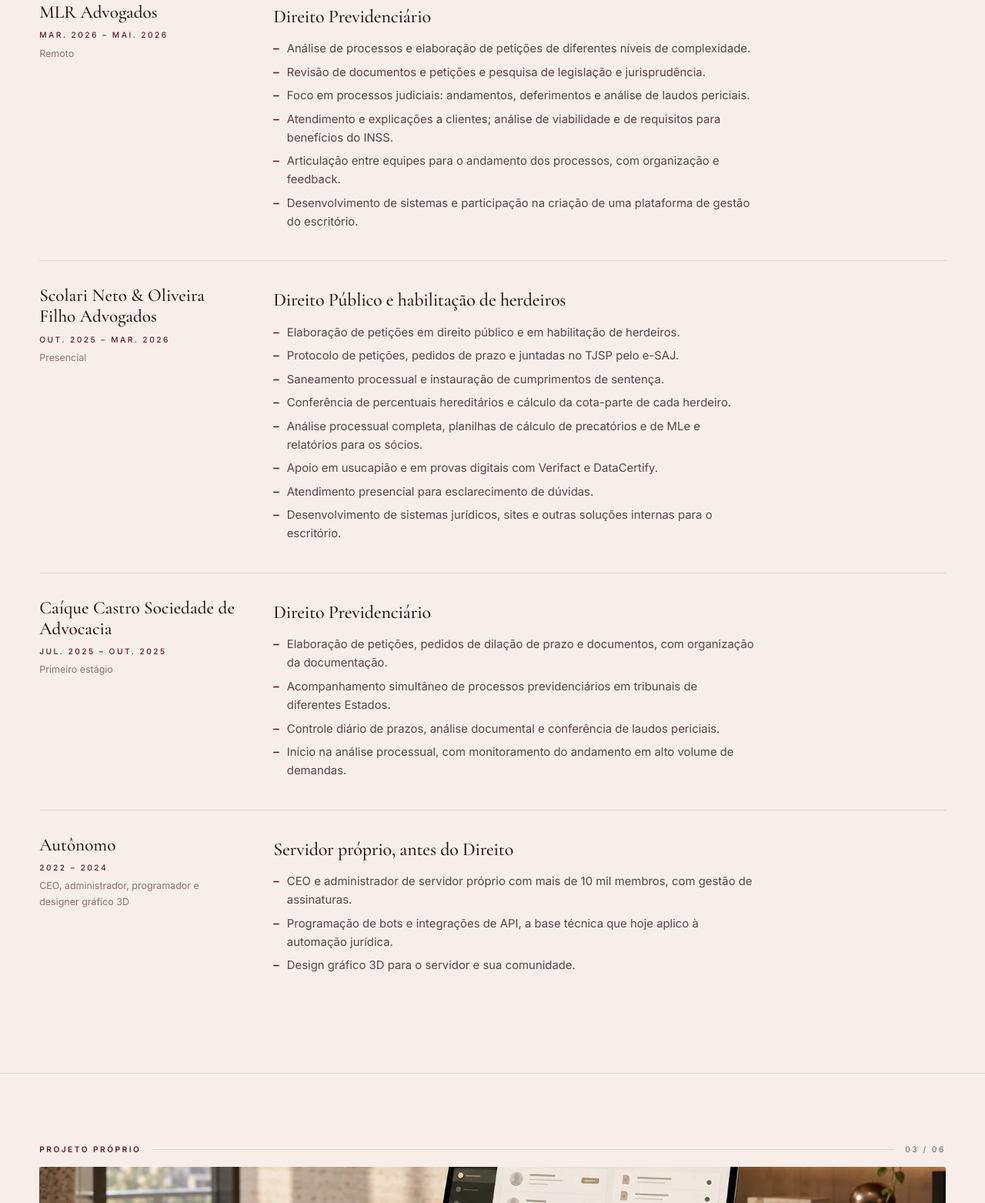
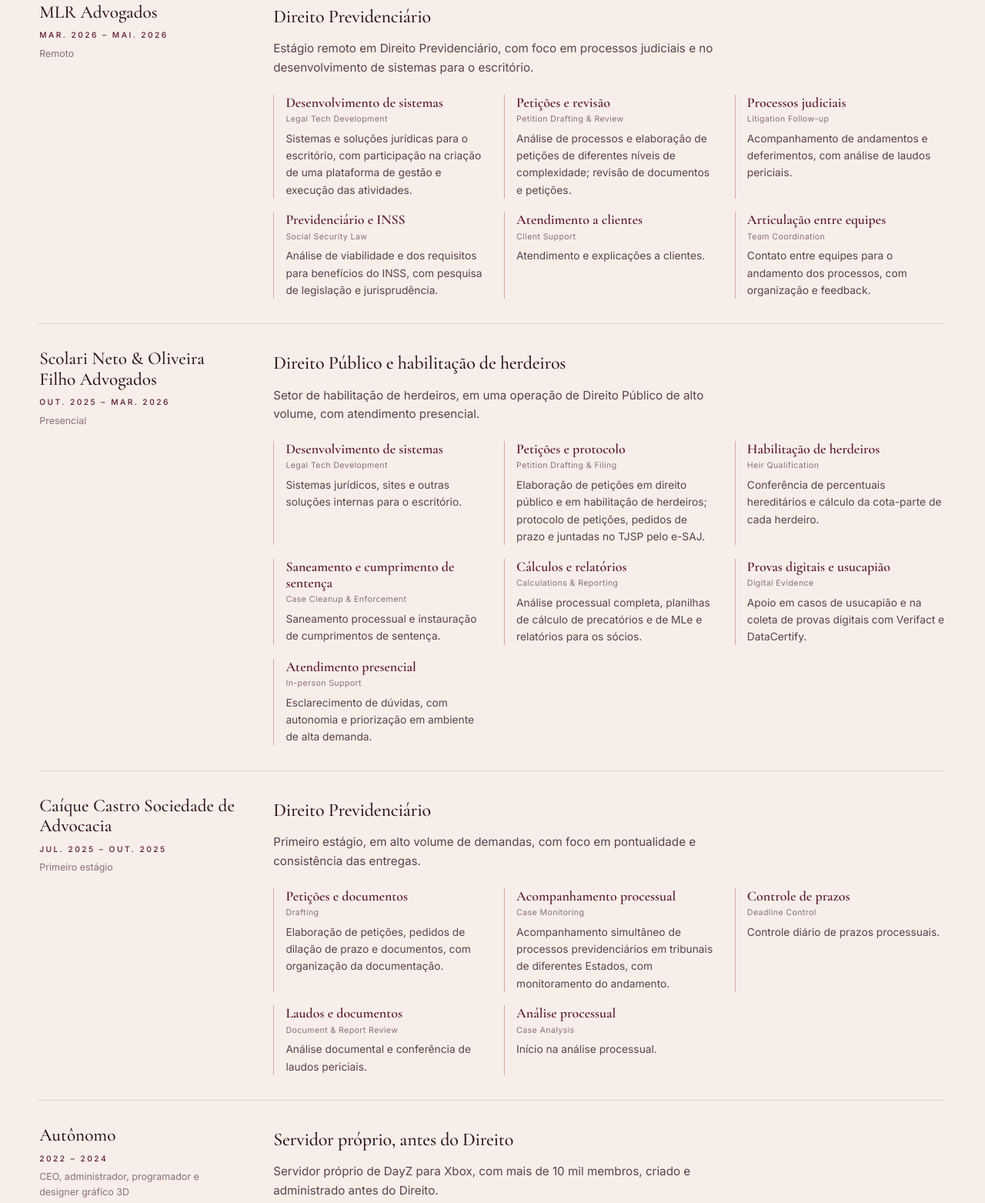
Before and after one commit to daniloramblas-lgtm/Site, a plain HTML site: page index.html in a window 1280 px wide. Shown: the part 3072-4635 px from the top of the page at 77% size. Drawn offline with nearby package versions, Linux system fonts and the light colour scheme.

Commit message:
Trajetoria: todos os cargos no padrao de cartoes da Forza

```diff
--- a/index.html
+++ b/index.html
@@ -443,14 +443,15 @@ if(t==='vinho'||t==='creme'||t==='noite')document.documentElement.setAttribute('
         <div><div class="where">MLR Advogados</div><div class="when track">mar. 2026 – mai. 2026</div><div class="role">Remoto</div></div>
         <div>
           <h3>Direito Previdenciário</h3>
-          <ul>
-            <li>Análise de processos e elaboração de petições de diferentes níveis de complexidade.</li>
-            <li>Revisão de documentos e petições e pesquisa de legislação e jurisprudência.</li>
-            <li>Foco em processos judiciais: andamentos, deferimentos e análise de laudos periciais.</li>
-            <li>Atendimento e explicações a clientes; análise de viabilidade e de requisitos para benefícios do INSS.</li>
-            <li>Articulação entre equipes para o andamento dos processos, com organização e feedback.</li>
-            <li>Desenvolvimento de sistemas e participação na criação de uma plataforma de gestão do escritório.</li>
-          </ul>
+          <p>Estágio remoto em Direito Previdenciário, com foco em processos judiciais e no desenvolvimento de sistemas para o escritório.</p>
+          <div class="funcs">
+            <div class="func"><h4>Desenvolvimento de sistemas</h4><small>Legal Tech Development</small><p>Sistemas e soluções jurídicas para o escritório, com participação na criação de uma plataforma de gestão e execução das atividades.</p></div>
+            <div class="func"><h4>Petições e revisão</h4><small>Petition Drafting &amp; Review</small><p>Análise de processos e elaboração de petições de diferentes níveis de complexidade; revisão de documentos e petições.</p></div>
+            <div class="func"><h4>Processos judiciais</h4><small>Litigation Follow-up</small><p>Acompanhamento de andamentos e deferimentos, com análise de laudos periciais.</p></div>
+            <div class="func"><h4>Previdenciário e INSS</h4><small>Social Security Law</small><p>Análise de viabilidade e dos requisitos para benefícios do INSS, com pesquisa de legislação e jurisprudência.</p></div>
+            <div class="func"><h4>Atendimento a clientes</h4><small>Client Support</small><p>Atendimento e explicações a clientes.</p></div>
+            <div class="func"><h4>Articulação entre equipes</h4><small>Team Coordination</small><p>Contato entre equipes para o andamento dos processos, com organização e feedback.</p></div>
+          </div>
         </div>
       </div>
 
@@ -458,16 +459,16 @@ if(t==='vinho'||t==='creme'||t==='noite')document.documentElement.setAttribute('
         <div><div class="where">Scolari Neto &amp; Oliveira Filho Advogados</div><div class="when track">out. 2025 – mar. 2026</div><div class="role">Presencial</div></div>
         <div>
           <h3>Direito Público e habilitação de herdeiros</h3>
-          <ul>
-            <li>Elaboração de petições em direito público e em habilitação de herdeiros.</li>
-            <li>Protocolo de petições, pedidos de prazo e juntadas no TJSP pelo e-SAJ.</li>
-            <li>Saneamento processual e instauração de cumprimentos de sentença.</li>
-            <li>Conferência de percentuais hereditários e cálculo da cota-parte de cada herdeiro.</li>
-            <li>Análise processual completa, planilhas de cálculo de precatórios e de MLe e relatórios para os sócios.</li>
-            <li>Apoio em usucapião e em provas digitais com Verifact e DataCertify.</li>
-            <li>Atendimento presencial para esclarecimento de dúvidas.</li>
-            <li>Desenvolvimento de sistemas jurídicos, sites e outras soluções internas para o escritório.</li>
-          </ul>
+          <p>Setor de habilitação de herdeiros, em uma operação de Direito Público de alto volume, com atendimento presencial.</p>
+          <div class="funcs">
+            <div class="func"><h4>Desenvolvimento de sistemas</h4><small>Legal Tech Development</small><p>Sistemas jurídicos, sites e outras soluções internas para o escritório.</p></div>
+            <div class="func"><h4>Petições e protocolo</h4><small>Petition Drafting &amp; Filing</small><p>Elaboração de petições em direito público e em habilitação de herdeiros; protocolo de petições, pedidos de prazo e juntadas no TJSP pelo e-SAJ.</p></div>
+            <div class="func"><h4>Habilitação de herdeiros</h4><small>Heir Qualification</small><p>Conferência de percentuais hereditários e cálculo da cota-parte de cada herdeiro.</p></div>
+            <div class="func"><h4>Saneamento e cumprimento de sentença</h4><small>Case Cleanup &amp; Enforcement</small><p>Saneamento processual e instauração de cumprimentos de sentença.</p></div>
+            <div class="func"><h4>Cálculos e relatórios</h4><small>Calculations &amp; Reporting</small><p>Análise processual completa, planilhas de cálculo de precatórios e de MLe e relatórios para os sócios.</p></div>
+            <div class="func"><h4>Provas digitais e usucapião</h4><small>Digital Evidence</small><p>Apoio em casos de usucapião e na coleta de provas digitais com Verifact e DataCertify.</p></div>
+            <div class="func"><h4>Atendimento presencial</h4><small>In-person Support</small><p>Esclarecimento de dúvidas, com autonomia e priorização em ambiente de alta demanda.</p></div>
+          </div>
         </div>
       </div>
 
@@ -475,12 +476,14 @@ if(t==='vinho'||t==='creme'||t==='noite')document.documentElement.setAttribute('
         <div><div class="where">Caíque Castro Sociedade de Advocacia</div><div class="when track">jul. 2025 – out. 2025</div><div class="role">Primeiro estágio</div></div>
         <div>
           <h3>Direito Previdenciário</h3>
-          <ul>
-            <li>Elaboração de petições, pedidos de dilação de prazo e documentos, com organização da documentação.</li>
-            <li>Acompanhamento simultâneo de processos previdenciários em tribunais de diferentes Estados.</li>
-            <li>Controle diário de prazos, análise documental e conferência de laudos periciais.</li>
-            <li>Início na análise processual, com monitoramento do andamento em alto volume de demandas.</li>
-          </ul>
+          <p>Primeiro estágio, em alto volume de demandas, com foco em pontualidade e consistência das entregas.</p>
+          <div class="funcs">
+            <div class="func"><h4>Petições e documentos</h4><small>Drafting</small><p>Elaboração de petições, pedidos de dilação de prazo e documentos, com organização da documentação.</p></div>
+            <div class="func"><h4>Acompanhamento processual</h4><small>Case Monitoring</small><p>Acompanhamento simultâneo de processos previdenciários em tribunais de diferentes Estados, com monitoramento do andamento.</p></div>
+            <div class="func"><h4>Controle de prazos</h4><small>Deadline Control</small><p>Controle diário de prazos processuais.</p></div>
+            <div class="func"><h4>Laudos e documentos</h4><small>Document &amp; Report Review</small><p>Análise documental e conferência de laudos periciais.</p></div>
+            <div class="func"><h4>Análise processual</h4><small>Case Analysis</small><p>Início na análise processual.</p></div>
+          </div>
         </div>
       </div>
 
@@ -488,11 +491,13 @@ if(t==='vinho'||t==='creme'||t==='noite')document.documentElement.setAttribute('
         <div><div class="where">Autônomo</div><div class="when track">2022 – 2024</div><div class="role">CEO, administrador, programador e designer gráfico 3D</div></div>
         <div>
           <h3>Servidor próprio, antes do Direito</h3>
-          <ul>
-            <li>CEO e administrador de servidor próprio com mais de 10 mil membros, com gestão de assinaturas.</li>
-            <li>Programação de bots e integrações de API, a base técnica que hoje aplico à automação jurídica.</li>
-            <li>Design gráfico 3D para o servidor e sua comunidade.</li>
-          </ul>
+          <p>Servidor próprio de DayZ para Xbox, com mais de 10 mil membros, criado e administrado antes do Direito.</p>
+          <div class="funcs">
+            <div class="func"><h4>Liderança e gestão</h4><small>Leadership</small><p>CEO e administrador do servidor, com gestão do modelo de assinatura, atendimento à comunidade e operação administrativa e comercial.</p></div>
+            <div class="func"><h4>Programação</h4><small>Programming</small><p>C++, bots e integrações de API, com manutenção da infraestrutura técnica: a base que hoje aplico à automação jurídica.</p></div>
+            <div class="func"><h4>Design gráfico 3D</h4><small>3D Graphic Design</small><p>Design gráfico 3D para o servidor e sua comunidade.</p></div>
+            <div class="func"><h4>Serviços para clientes</h4><small>Client Services</small><p>Configuração e personalização de servidores para outros clientes.</p></div>
+          </div>
         </div>
       </div>
 
```
